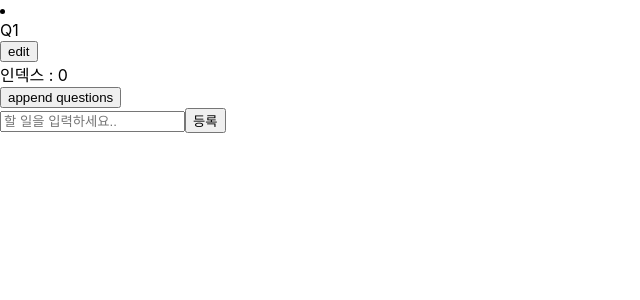
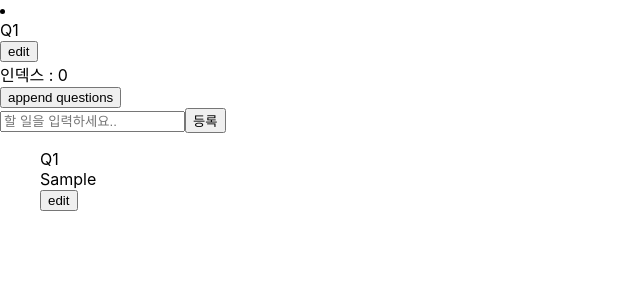
Before and after one commit to SeolyeongBae/surbey, a React (Create React App) app: page /edit in a window 1280 px wide. Both pictures are taken after typing "Sample" into the empty fields and a click on the button "등록". Shown: the top 300 px of the page, without its empty margins (0-640 px from the left). Built offline with nearby package versions, Linux system fonts and the light colour scheme.

Commit message:
Change to redux

```diff
--- a/src/components/editQuestions.js
+++ b/src/components/editQuestions.js
@@ -2,7 +2,13 @@ import React, { useState } from "react";
 
 // 컴포넌트 최적화를 위하여 React.memo를 사용합니다
 const Question = React.memo(function Question({ question }) {
-  return <>{question.text}</>;
+  return (
+    <>
+      <div> Q{question.id} </div>
+      <div> {question.text} </div>
+      <button> edit </button>
+    </>
+  );
 });
 
 // 컴포넌트 최적화를 위하여 React.memo를 사용합니다
--- a/src/containers/EditQuestionContainer.js
+++ b/src/containers/EditQuestionContainer.js
@@ -7,7 +7,7 @@ function EditQuestionContainer() {
   // useSelector 에서 꼭 객체를 반환 할 필요는 없습니다.
   // 한 종류의 값만 조회하고 싶으면 그냥 원하는 값만 바로 반환하면 됩니다.
 
-  const editQuestions = useSelector((state) => state.edit);
+  const editQuestions = useSelector((state) => state.editReducer);
   const dispatch = useDispatch();
 
   const onCreate = (text) => dispatch(addQuestion(text));
```
